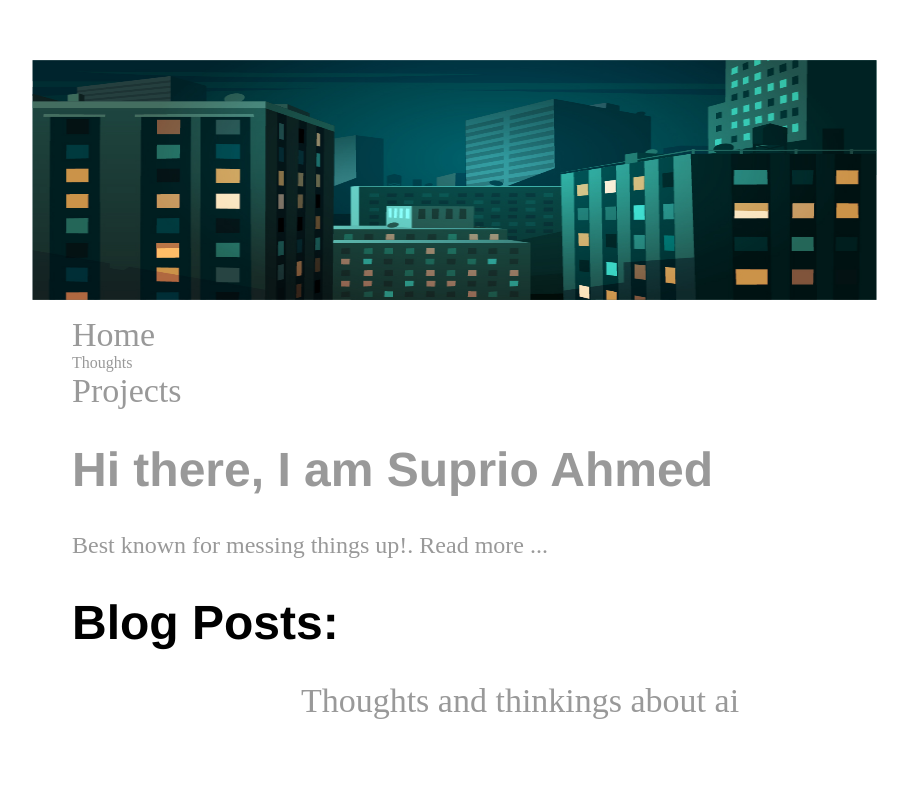
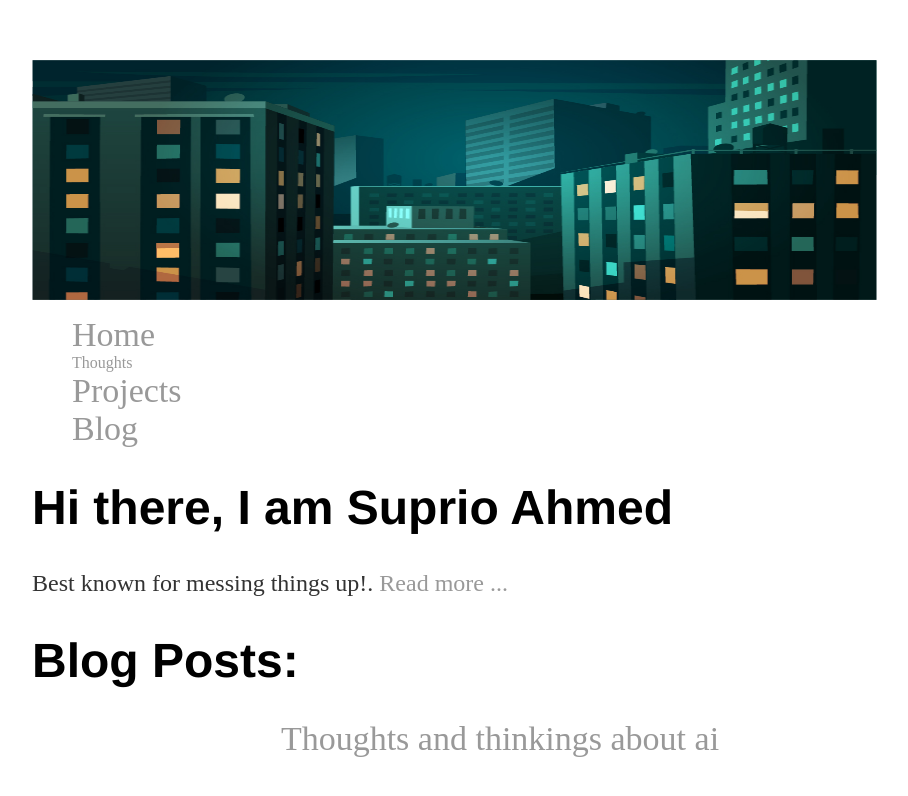
Before and after one commit to rangersuprio/rangersuprio.github.io, a Jekyll site: the page built from index.html, in a window 1280 px wide. Shown: the top 796 px of the page, without its empty margins (160-1068 px from the left). Built offline with Jekyll 4.4.1, drawn with Linux system fonts in a browser that asks for light colours.

Commit message:
Update default.html

```diff
--- a/_layouts/default.html
+++ b/_layouts/default.html
@@ -18,7 +18,7 @@
 	        		<li><a href="/" style="font-size:34px">Home</a></li>
 		        	<li><a href="/Thoughts style="font-size:34px">Thoughts</a></li>
 	        		<li><a href="/Projects" style="font-size:34px">Projects</a></li>
-	        		<li><a href="/blog" style="font-size:34px>Blog</a></li>
+	        		<li><a href="/blog" style="font-size:34px">Blog</a></li>
 	    		</ul>
 
 			<div class="container">
```
